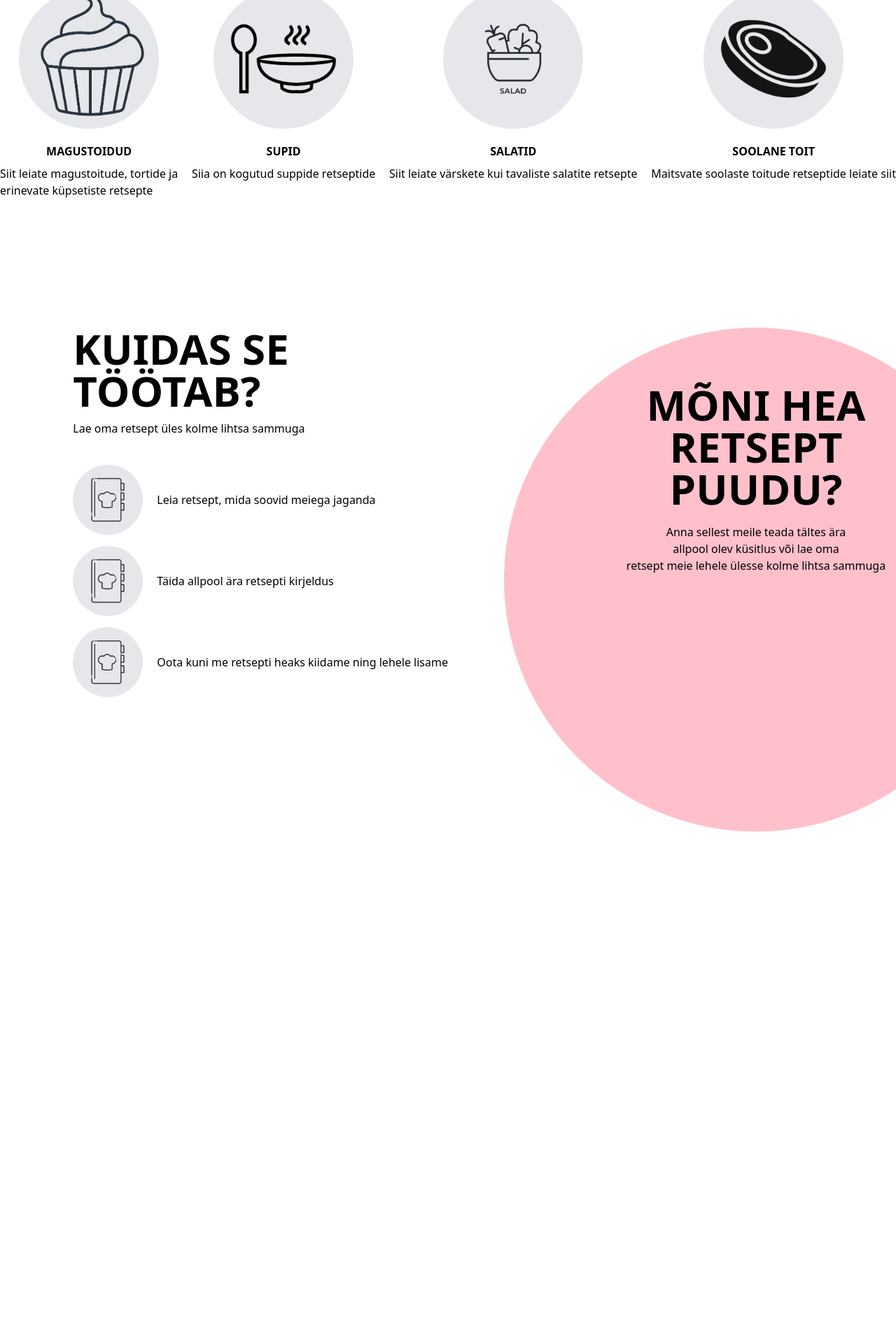
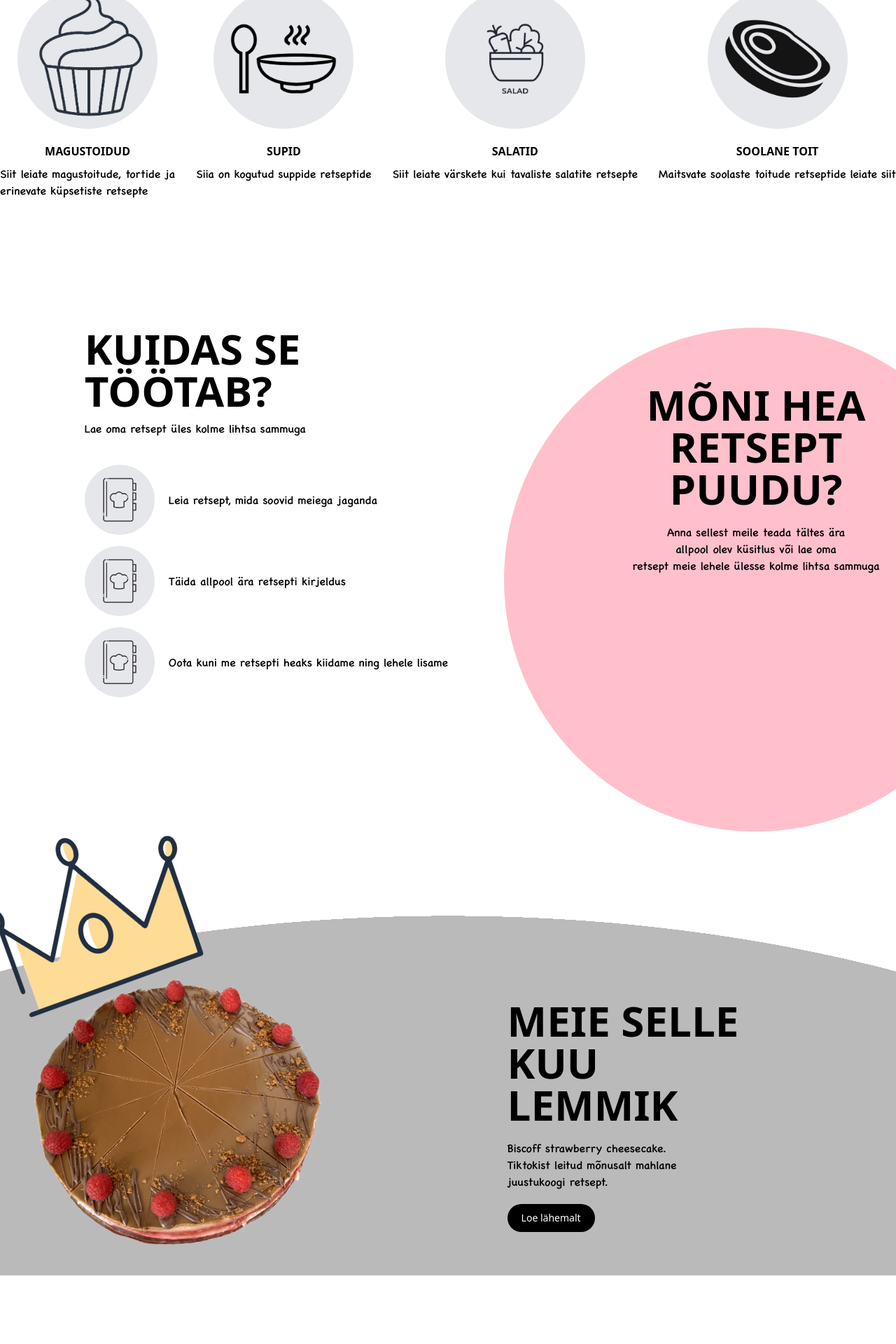
Before and after one commit to elerinnnn04/veebileht, a Flask app: page / in a window 1280 px wide. Shown: the part 1040-2960 px from the top of the page at 70% size. Before the commit the page ends 2228 px from the top, so only its background shows below. Run offline with Flask 3, Linux system fonts and the light colour scheme; some libraries are stand-ins or nearby versions.

Commit message:
added kuulemmik section

```diff
--- a/static/dist/css/output.css
+++ b/static/dist/css/output.css
@@ -1178,6 +1178,10 @@ input:checked + .toggle-bg {
   margin-top: 0.5rem;
 }
 
+.mt-20 {
+  margin-top: 5rem;
+}
+
 .mt-3 {
   margin-top: 0.75rem;
 }
@@ -1192,10 +1196,6 @@ input:checked + .toggle-bg {
 
 .mt-5 {
   margin-top: 1.25rem;
-}
-
-.mt-20 {
-  margin-top: 5rem;
 }
 
 .block {
@@ -1515,6 +1515,11 @@ input:checked + .toggle-bg {
 .bg-gray-200 {
   --tw-bg-opacity: 1;
   background-color: rgb(229 231 235 / var(--tw-bg-opacity));
+}
+
+.bg-gray-600 {
+  --tw-bg-opacity: 1;
+  background-color: rgb(75 85 99 / var(--tw-bg-opacity));
 }
 
 .bg-gray-800 {
@@ -1787,6 +1792,33 @@ input:checked + .toggle-bg {
   margin-right: -10rem;
 }
 
+p {
+  font-family: "Chalkboard";
+}
+
+.crown {
+  top: -245px;
+  transform: rotate(-20deg);
+  left: -70px;
+  width: 400px;
+  z-index: 9999;
+}
+
+#kuulemmik div {
+  z-index: 20;
+}
+
+#kuulemmik::before {
+  content: "";
+  position: absolute;
+  width: 300%;
+  height: 300%;
+  top: -25%;
+  left: -100%;
+  background: radial-gradient(ellipse at center, rgb(186, 186, 186) 0%,rgb(186, 186, 186) 50%,white 50%,white 100%);
+  z-index: 2;
+}
+
 .hover\:border-gray-300:hover {
   --tw-border-opacity: 1;
   border-color: rgb(209 213 219 / var(--tw-border-opacity));
--- a/templates/base.html
+++ b/templates/base.html
@@ -6,6 +6,13 @@
     <meta http-equiv="X-UA-Compatible" content="IE=edge">
     <meta name="viewport" content="width=device-width, initial-scale=1.0">
     <title>Flowbite Flask</title>
+    <style>
+        @font-face {
+            font-family: 'Chalkboard';
+            font-weight: normal;
+            src: url("{{url_for('static', filename='fonts/chalkboard.otf')}}") format('opentype');
+        }
+    </style>
     <link rel="stylesheet" href="{{url_for('static',filename='dist/css/output.css')}}">
 </head>
 
--- a/templates/index.html
+++ b/templates/index.html
@@ -88,6 +88,34 @@
         </div>
     </div>
 </div>
+
+<div class="relative overflow-hidden bg-gray-600" id="kuulemmik">
+    <div class="flex container mx-auto mt-40 relative">
+        <img class="absolute crown" src="{{url_for('static', filename='images/crown.png')}}" alt="">
+        <div>
+            <img src="{{url_for('static', filename='images/cake.png')}}" alt="" height="500" width="500">
+        </div>
+        <div class="mx-auto">
+            <h2 class="mt-20 text-6xl font-extrabold">
+                MEIE SELLE <br>
+                KUU <br class="my-5">
+                LEMMIK
+            </h2>
+            <p class="mt-5">
+                Biscoff strawberry cheesecake. <br>
+                Tiktokist leitud mõnusalt mahlane <br>
+                juustukoogi retsept.
+            </p>
+            <button type="button" class="text-white mt-5 self-start bg-black hover:bg-gray-900 focus:outline-none focus:ring-4 focus:ring-gray-300 font-medium rounded-full text-sm px-5 py-2.5 me-2 mb-2 dark:bg-gray-800 dark:hover:bg-gray-700 dark:focus:ring-gray-700 dark:border-gray-700">
+            Loe lähemalt
+            </button>
+        </div>
+    </div>
+</div>
+
+<div>
+
+</div>
 <!-- <div>
     <svg width="800" height="600" xmlns="http://www.w3.org/2000/svg" class="z-50">
         <g>
```
Also changed, not shown: static/src/input.css (+27 -1 lines), static/fonts/chalkboard.otf (added), static/images/cake.png (added), static/images/crown.png (added).
